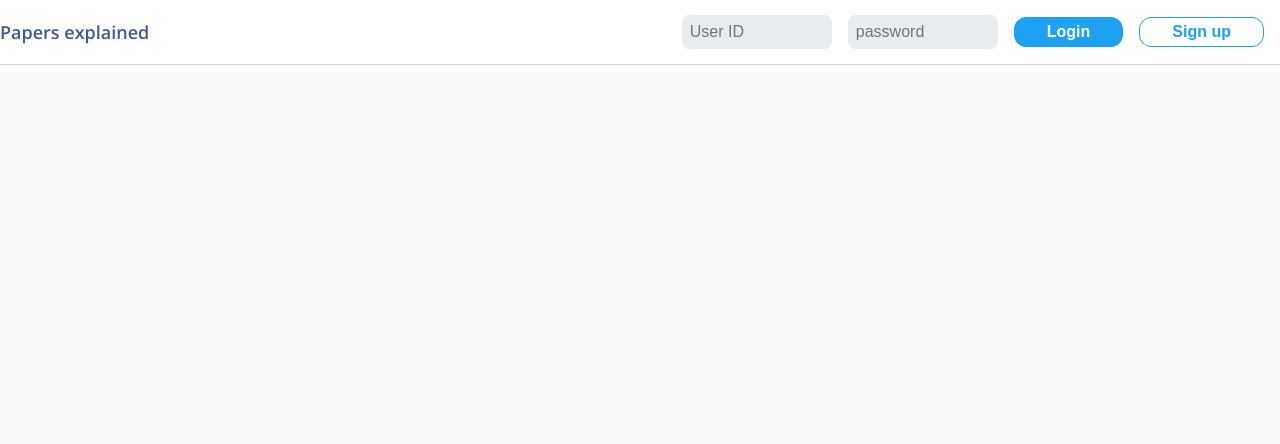
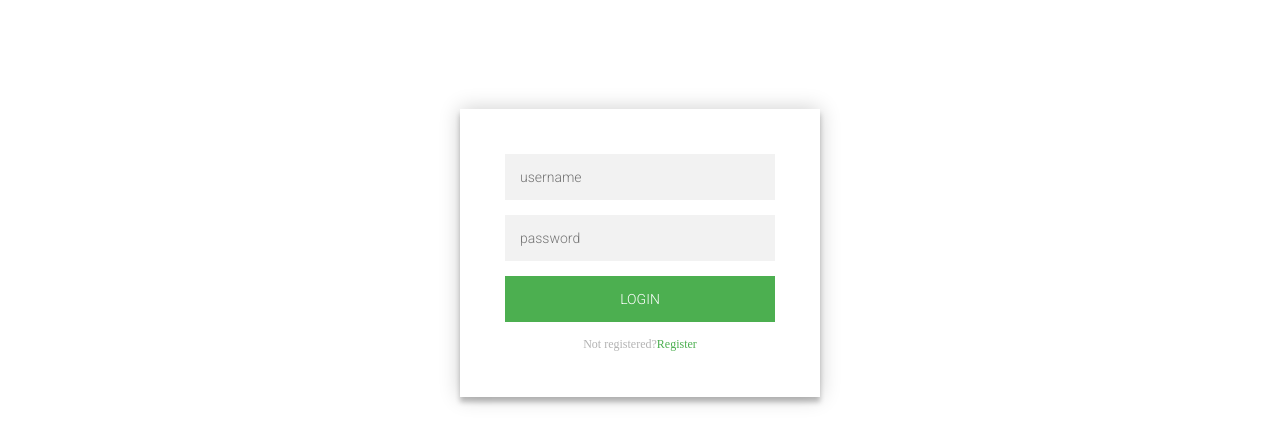
Before and after one commit to YounesBensoudaMourri/web-app, a website: page public/index.html in a window 1280 px wide. Drawn offline with nearby package versions, Linux system fonts and the light colour scheme; no server answers.

Commit message:
add login html and css

```diff
--- a/public/index.css
+++ b/public/index.css
@@ -1,103 +1,108 @@
-:root {
-  box-sizing: border-box;
+@import url(https://fonts.googleapis.com/css?family=Roboto:300);
+
+.login-page {
+  width: 360px;
+  padding: 8% 0 0;
+  margin: auto;
 }
 
-* {
-  box-sizing: inherit;
+.form {
+  position: relative;
+  z-index: 1;
+  background: #FFFFFF;
+  max-width: 360px;
+  margin: 0 auto 100px;
+  padding: 45px;
+  text-align: center;
+  box-shadow: 0 0 20px 0 rgba(0, 0, 0, 0.2), 0 5px 5px 0 rgba(0, 0, 0, 0.24);
 }
 
-body {
-  margin: 0;
-  font-family: 'Open Sans', sans-serif;
-  background-color: #fafafa;
+.form input {
+  font-family: "Roboto", sans-serif;
+  outline: 0;
+  background: #f2f2f2;
+  width: 100%;
+  border: 0;
+  margin: 0 0 15px;
+  padding: 15px;
+  box-sizing: border-box;
+  font-size: 14px;
 }
 
-h1 {
-  font-size: large;
-}
-
-h2 {
-  font-size: medium;
-}
-
-
-button {
-  padding: 0.3rem 2rem;
-  font-size: 1rem;
-  font-weight: bold;
-  border: solid 1px #1da1f2;
-  border-radius: 0.75rem;
-  background-color: #1da1f2;
-  color: white;
+.form button {
+  font-family: "Roboto", sans-serif;
+  text-transform: uppercase;
+  outline: 0;
+  background: #4CAF50;
+  width: 100%;
+  border: 0;
+  padding: 15px;
+  color: #FFFFFF;
+  font-size: 14px;
+  -webkit-transition: all 0.3 ease;
+  transition: all 0.3 ease;
   cursor: pointer;
 }
 
-button:hover {
-  background-color: #1d7fcf;
+.form button:hover,
+.form button:active,
+.form button:focus {
+  background: #43A047;
 }
 
-button.secondary {
-  background-color: white;
-  color: #1da1f2;
+.form .isRegistered {
+  margin: 15px 0 0;
+  color: #b3b3b3;
+  font-size: 12px;
 }
 
-button.secondary:hover {
-  background-color: #f1f1f1;
+.form .isRegistered a {
+  color: #4CAF50;
+  text-decoration: none;
 }
 
-input {
-  background-color: #e6ecf0;
-  border: none;
-  border-radius: 0.5rem;
-  padding: 0.5rem;
-  font-size: 1rem;
+.form .hidden {
+  display: none;
 }
 
-input:focus {
-  background-color: white;
-  border: 1px solid #ccd6dd;
+/*
+.container {
+  position: relative;
+  z-index: 1;
+  max-width: 300px;
+  margin: 0 auto;
 }
 
-
-.brand {
-  color: #3b5998;
-  font-weight: 700;
+.container:before,
+.container:after {
+  content: "";
+  display: block;
+  clear: both;
 }
 
-#header {
-  display: flex;
-  justify-content: center;
-  margin-bottom: 1.5rem;
-  padding: 0.5rem 0;
-  border-bottom: 1px solid #ccd6dd;
-  background-color: white;
+.container .info {
+  margin: 50px auto;
+  text-align: center;
 }
 
-#header .widthContainer {
-  display: flex;
-  justify-content: space-between;
-  align-items: center;
+.container .info h1 {
+  margin: 0 0 15px;
+  padding: 0;
+  font-size: 36px;
+  font-weight: 300;
+  color: #1a1a1a;
 }
 
-#header h1 {
-  font-weight: 600;
+.container .info span {
+  color: #4d4d4d;
+  font-size: 12px;
 }
 
-#header input {
-  font-size: 1rem;
-  width: 150px;
+.container .info span a {
+  color: #000000;
+  text-decoration: none;
 }
 
-#header #loginForm {
-  display: flex;
-  align-items: center;
-}
-
-#header #loginForm > *:not(last-of-type) {
-  margin-right: 1rem;
-}
-
-.widthContainer {
-  flex-grow: 1;
-  max-width: 1280px;
-}
+.container .info span .fa {
+  color: #EF3B3A;
+} */
--- a/public/index.html
+++ b/public/index.html
@@ -1,5 +1,6 @@
 <!DOCTYPE html>
 <html lang="en">
+
 <head>
   <meta charset="UTF-8">
   <title></title>
@@ -10,25 +11,35 @@
   <link href="https://fonts.googleapis.com/css2?family=Open+Sans:wght@400;600;700&display=swap" rel="stylesheet">
 
   <link rel="stylesheet" href="index.css">
+  <script src="index.js" defer></script>
 </head>
+
 <body>
   <header id="header">
-      <div class="widthContainer">
-        <h1 class="brand"> Papers explained</h1>
-        <form id="loginForm">
-          <input name="userid" placeholder="User ID">
-           <input name="password" placeholder="password">
-          <button type="submit" id="login">Login</button>
-          <button type="button" id="signup" class="secondary">Sign up</button>
+  </header>
+
+  <main>
+    <div class="login-page">
+      <div class="form">
+        <form class="hidden" id="create">
+          <input type="text" placeholder="name">
+          <input type="email" placeholder="email">
+          <input type="password" , placeholder="password">
+          <button>Create</button>
+
+          <p class="isRegistered"> Already registered?<a id="createLink" href="#">Sign In</a></p>
+        </form>
+        <form class="" id="log">
+          <input type="text" placeholder="username">
+          <input type="password" placeholder="password">
+          <button>Login</button>
+          <p class="isRegistered"> Not registered?<a id="signInLink" href="#">Register</a></p>
         </form>
       </div>
-    </header>
+    </div>
 
-     <section>
-
-
-
-     </section>
+  </main>
 
 </body>
+
 </html>
--- /dev/null
+++ b/public/index.js
@@ -0,0 +1,16 @@
+const main = () => {
+
+    let signIn = document.getElementById("signInLink");
+    let create = document.getElementById("createLink");
+
+    signIn.addEventListener('click', (even) => {
+        document.getElementById("log").classList.add('hidden');
+        document.getElementById("create").classList.remove('hidden');
+    })
+    create.addEventListener('click', (even) => {
+        document.getElementById("log").classList.remove('hidden');
+        document.getElementById("create").classList.add('hidden');
+    })
+}
+
+main()
```
Also changed, not shown: 1 other file. Lines whose indentation alone changed are shown as unchanged.
